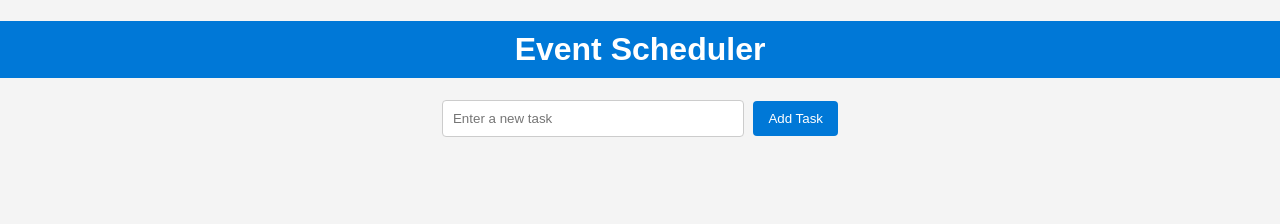
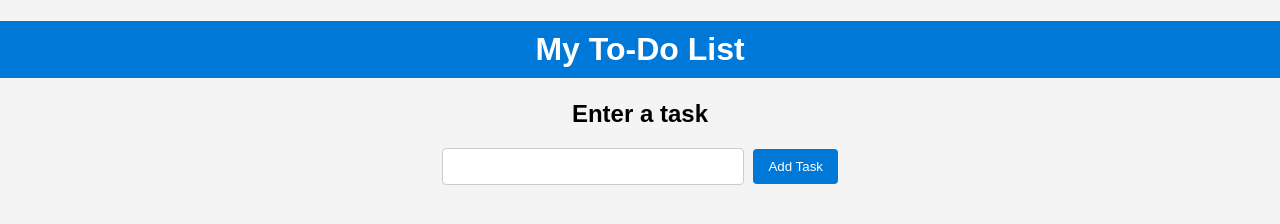
Before and after one commit to kworster/test, a website built with Parcel: page index.html in a window 1280 px wide. Built offline with nearby package versions, Linux system fonts and the light colour scheme; some packages are replaced by stand-ins of ours; no server answers; the database is empty.

Commit message:
Update index.html

```diff
--- a/index.html
+++ b/index.html
@@ -4,17 +4,24 @@
     <meta charset="UTF-8">
     <meta name="viewport" content="width=device-width, initial-scale=1.0">
     <meta name="theme-color" content="#0078D7">
-    <title>Event Scheduler</title>
+    <title>Checklist App</title>
     <link rel="stylesheet" href="style.css">
     <link rel="manifest" href="manifest.json">
+    <link rel="icon" type="image/x-icon" href="/icons/favicon.ico">
 </head>
+
 <body>
-    <h1>Event Scheduler</h1>
-    <div class="container">
-        <input type="text" id="taskInput" placeholder="Enter a new task">
-        <button id="addTaskBtn">Add Task</button>
-        <ul id="taskList"></ul>
-    </div>
+    <header>
+        <h1>My To-Do List</h1>
+    </header>
+    <main>
+        <div class="container">
+            <label for="taskInput"><h2>Enter a task</h2></label>
+            <input name="taskInput" type="text" id="taskInput">
+            <button id="addTaskBtn">Add Task</button>
+            <ul aria-live="polite" id="taskList"></ul>
+        </div>
+    </main>
     <script type="module" src="app.js"></script>
 </body>
 </html>
```
